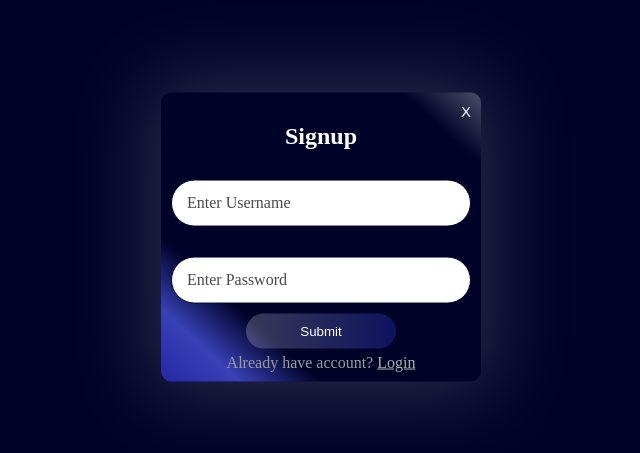
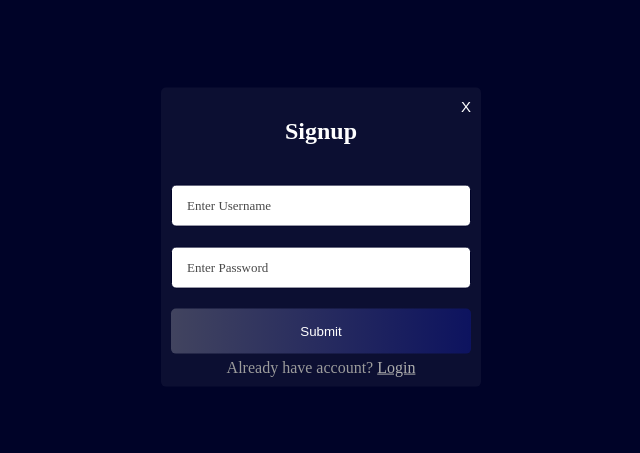
Before and after one commit to tcultivator/Improve-Mp3Player, a website: page register.html in a window 1280 px wide. Shown: the part 163-616 px from the top of the page, without its empty margins (319-959 px from the left). Drawn offline with Linux system fonts and the light colour scheme.

Commit message:
Update register.css

```diff
--- a/register.css
+++ b/register.css
@@ -6,17 +6,19 @@ body {
 }
 
 form {
-    background: linear-gradient(to bottom left, rgba(255, 255, 255, 0.295),transparent,transparent,transparent,transparent,transparent,transparent, rgba(70, 80, 216, 0.808),rgba(44, 47, 194, 0.808));
     position: absolute;
     top: 50%;
     left: 50%;
     transform: translate(-50%, -50%);
     padding: 10px;
-    border-radius: 10px;
+    border-radius: 5px;
     text-align: center;
     max-width: 600px;
     min-width: 300px;
-    box-shadow: 0px 0px 80px 10px rgba(255, 255, 255, 0.178);
+    background-color: #ffffff0c;
+    display: flex;
+    flex-direction: column;
+    gap: 20px;
 }
 
 form h2 {
@@ -40,17 +42,17 @@ form #cancelLog {
     display: flex;
     width: 100%;
     align-items: center;
-    margin: 30px 0 10px 0;
 
 }
 
 #usernameBody input,
 #passwordBody input {
-    padding: 15px;
-    border: 1px solid #000328;;
-    border-radius: 24px;
+    padding: 17px 10px 9px 10px;
+    border: 1px solid #000328;
+    border-radius: 5px;
     box-sizing: border-box;
     width: 100%;
+    font-size: 12px;
 }
 
 #usernameBody label,
@@ -60,6 +62,7 @@ form #cancelLog {
     color: rgb(73, 73, 73);
     cursor: text;
     transition: .2s;
+    font-size: 13px;
 }
 
 
@@ -67,36 +70,36 @@ form #cancelLog {
 #passwordBody input:focus~label,
 #usernameBody input:not(:placeholder-shown)~label,
 #passwordBody input:not(:placeholder-shown)~label {
-    color: white;
-    transform: translate(10px, -35px);
+    color: rgb(99, 99, 99);
+    transform: translate(0px, -12px);
 
 }
 
-#loginNav{
+#loginNav {
     gap: 5px;
     display: flex;
     flex-direction: column;
     color: rgb(156, 156, 156);
 }
 
-#loginNav button{
-   width: 50%;
-   padding: 10px;
-   border-radius: 24px;
-   border: none;
+#loginNav button {
+    width: 100%;
+    padding: 15px 10px;
+    border-radius: 5px;
+    border: none;
 
-   background: linear-gradient(to left,#0d135f,rgba(255, 255, 255, 0.219));
-   color: white;
-   margin: auto;
-   cursor: pointer;
+    background: linear-gradient(to left, #0d135f, rgba(255, 255, 255, 0.219));
+    color: white;
+    margin: auto;
+    cursor: pointer;
 
 }
 
-#loginNav button:hover{
-   background: linear-gradient(to left,#151c7e,rgba(255, 255, 255, 0.171));
+#loginNav button:hover {
+    background: linear-gradient(to left, #151c7e, rgba(255, 255, 255, 0.171));
 }
 
-#loginNav a{
+#loginNav a {
     cursor: pointer;
     color: rgb(173, 173, 173);
 }
```
